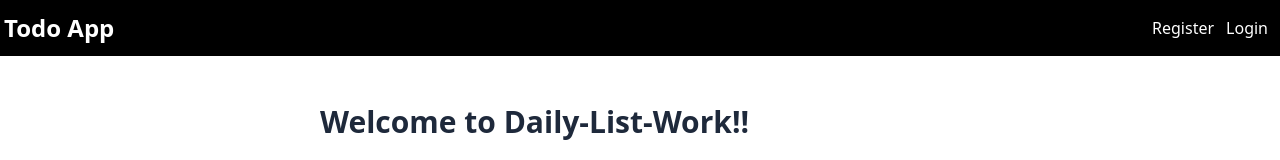
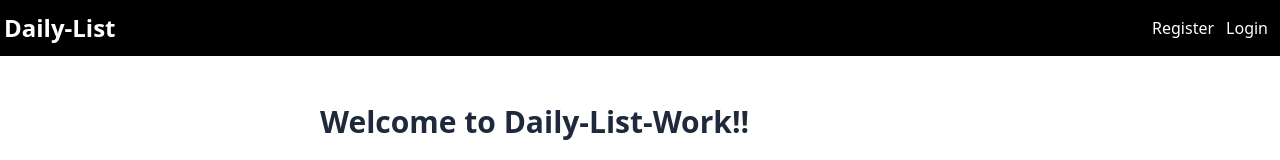
Before and after one commit to AbhishekPandey2203/MERN_TODO, a React (Create React App) app in the folder frontend/: page / in a window 1280 px wide. Shown: the top 160 px of the page. Built offline with nearby package versions, Linux system fonts and the light colour scheme; no server answers.

Commit message:
updatetodoname

```diff
--- a/frontend/src/components/Navbar.jsx
+++ b/frontend/src/components/Navbar.jsx
@@ -1,10 +1,10 @@
 import React from "react";
 import { Link } from "react-router-dom";
 
-const Navbar = ({user}) => {
+const Navbar = ({ user }) => {
   return (
     <nav className="bg-black py-3 text-white flex justify-between items-center">
-      <h1 className="ml-1 font-bold text-2xl">Todo App</h1>
+      <h1 className="ml-1 font-bold text-2xl">Daily-List</h1>
 
       <ul className="flex">
         {user._id && (
```
